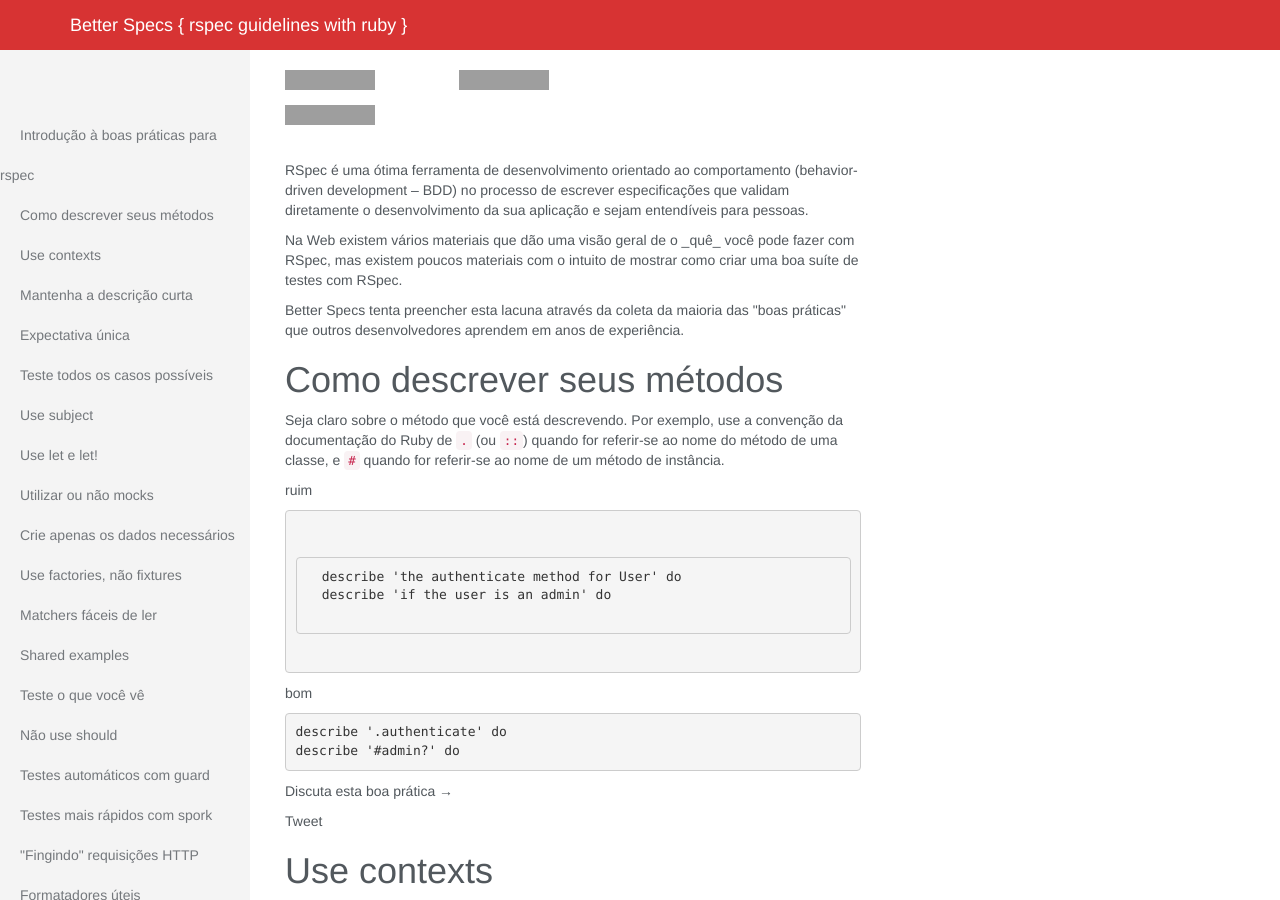
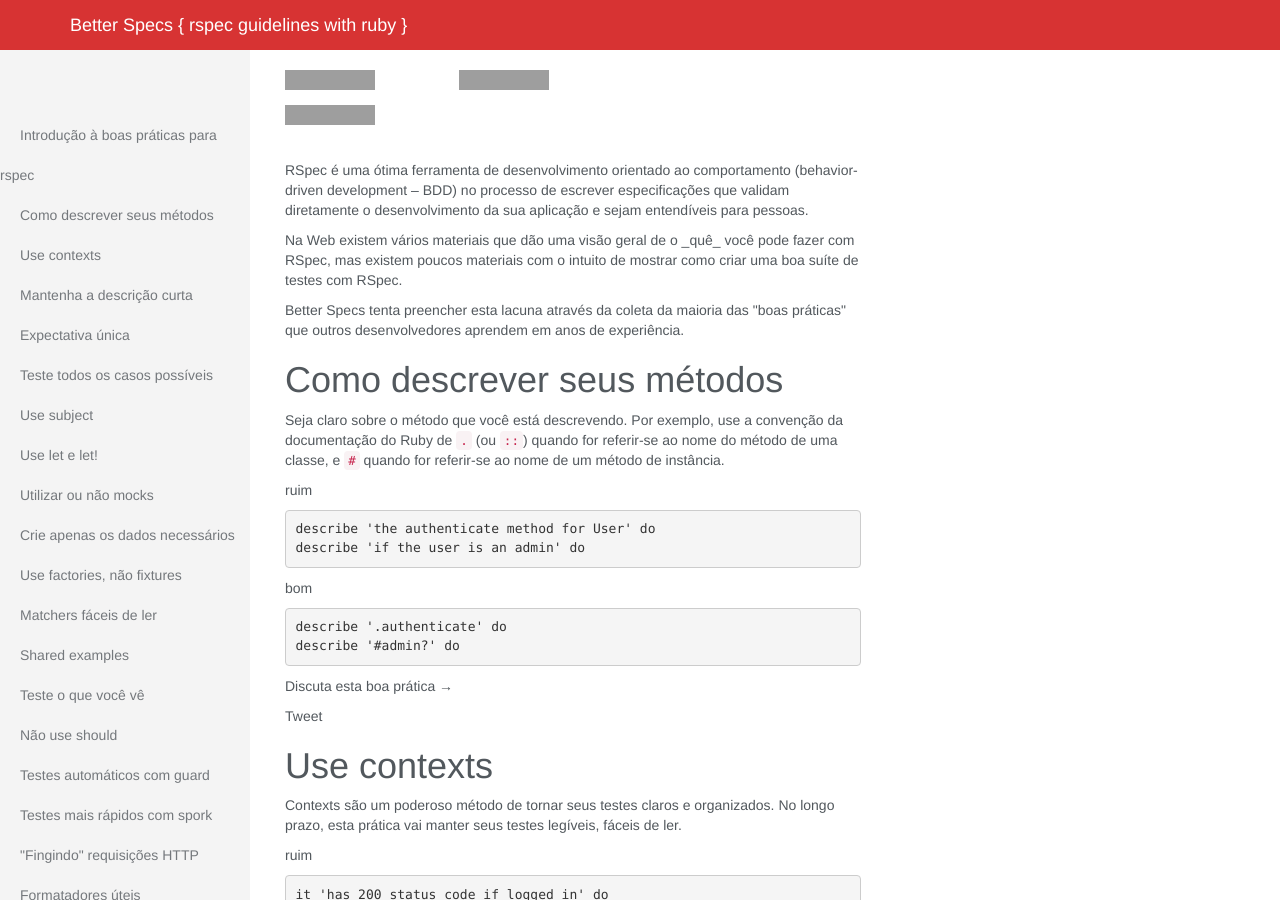
Before and after one commit to akz92/akz92.github.io, a Jekyll site: the page built from index.html, in a window 1280 px wide and 900 px high, cut to the strip 0-900 px from the top of the window. Built offline with Jekyll 4.4.1, drawn with Linux system fonts in a browser that asks for light colours; comment, search, counter and statistics services are not loaded; grey boxes are pictures that could not be loaded.

Commit message:
Update br.html

```diff
--- a/_includes/br.html
+++ b/_includes/br.html
@@ -46,11 +46,8 @@
 <p class="wrong">ruim</p>
 
 <div>
-<pre><code class="ruby">
-  {% highlight ruby %}
-  describe 'the authenticate method for User' do
-  describe 'if the user is an admin' do
-  {% endhighlight %}
+<pre><code class="ruby">describe 'the authenticate method for User' do
+describe 'if the user is an admin' do
 </code></pre>
 </div>
 
```
